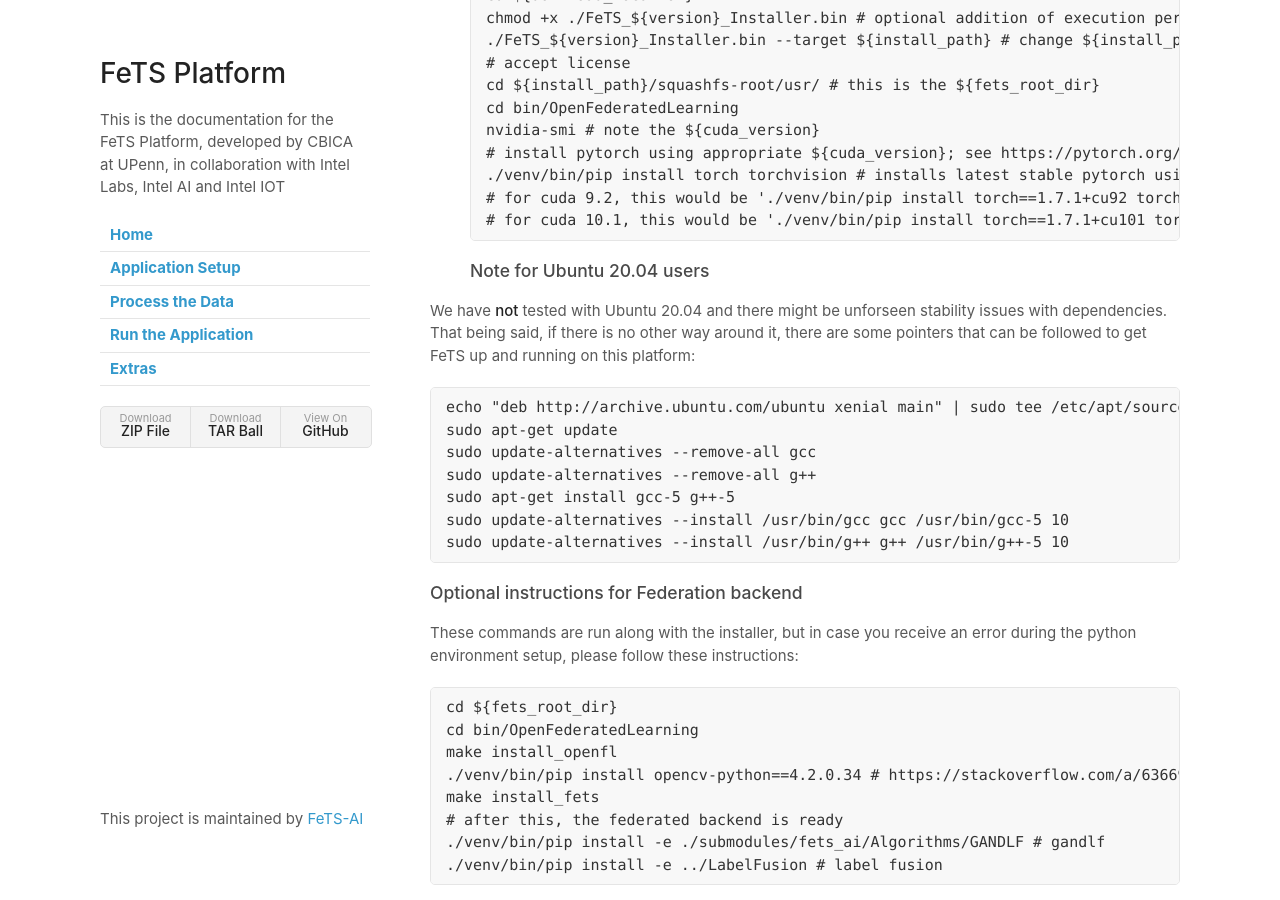
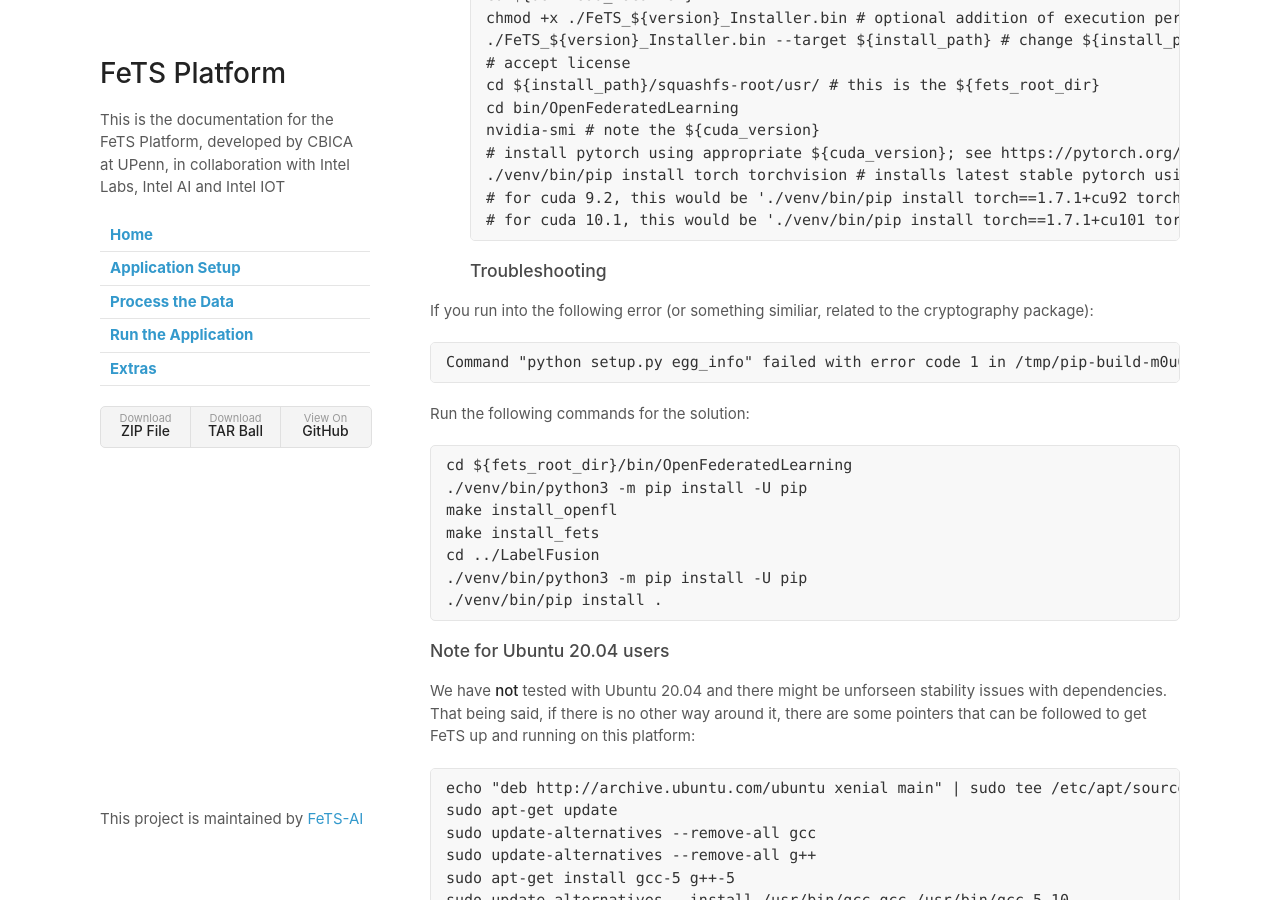
Before and after one commit to FeTS-AI/Front-End, a Jekyll site: the page built from docs/setup.md, in a window 1280 px wide and 900 px high, scrolled down 1081 px. Built offline with Jekyll 4.4.1, drawn with Linux system fonts in a browser that asks for light colours; our own code applies the rules of GitHub Pages for plain Markdown files.

Commit message:
Update setup.md

````diff
--- a/docs/setup.md
+++ b/docs/setup.md
@@ -51,6 +51,22 @@
 ./venv/bin/pip install torch torchvision # installs latest stable pytorch using CUDA 10.2 (we have tested with 1.7.1 with cuda-10.2)
 # for cuda 9.2, this would be './venv/bin/pip install torch==1.7.1+cu92 torchvision==0.8.2+cu92 torchaudio==0.7.2 -f https://download.pytorch.org/whl/torch_stable.html'
 # for cuda 10.1, this would be './venv/bin/pip install torch==1.7.1+cu101 torchvision==0.8.2+cu101 torchaudio==0.7.2 -f https://download.pytorch.org/whl/torch_stable.html'
+```
+### Troubleshooting
+
+If you run into the following error (or something similiar, related to the cryptography package):
+```bash
+Command "python setup.py egg_info" failed with error code 1 in /tmp/pip-build-m0u0eez3/cryptography/
+```
+Run the following commands for the solution:
+```bash
+cd ${fets_root_dir}/bin/OpenFederatedLearning
+./venv/bin/python3 -m pip install -U pip
+make install_openfl
+make install_fets
+cd ../LabelFusion
+./venv/bin/python3 -m pip install -U pip
+./venv/bin/pip install .
 ```
 ### Note for Ubuntu 20.04 users
 
````
